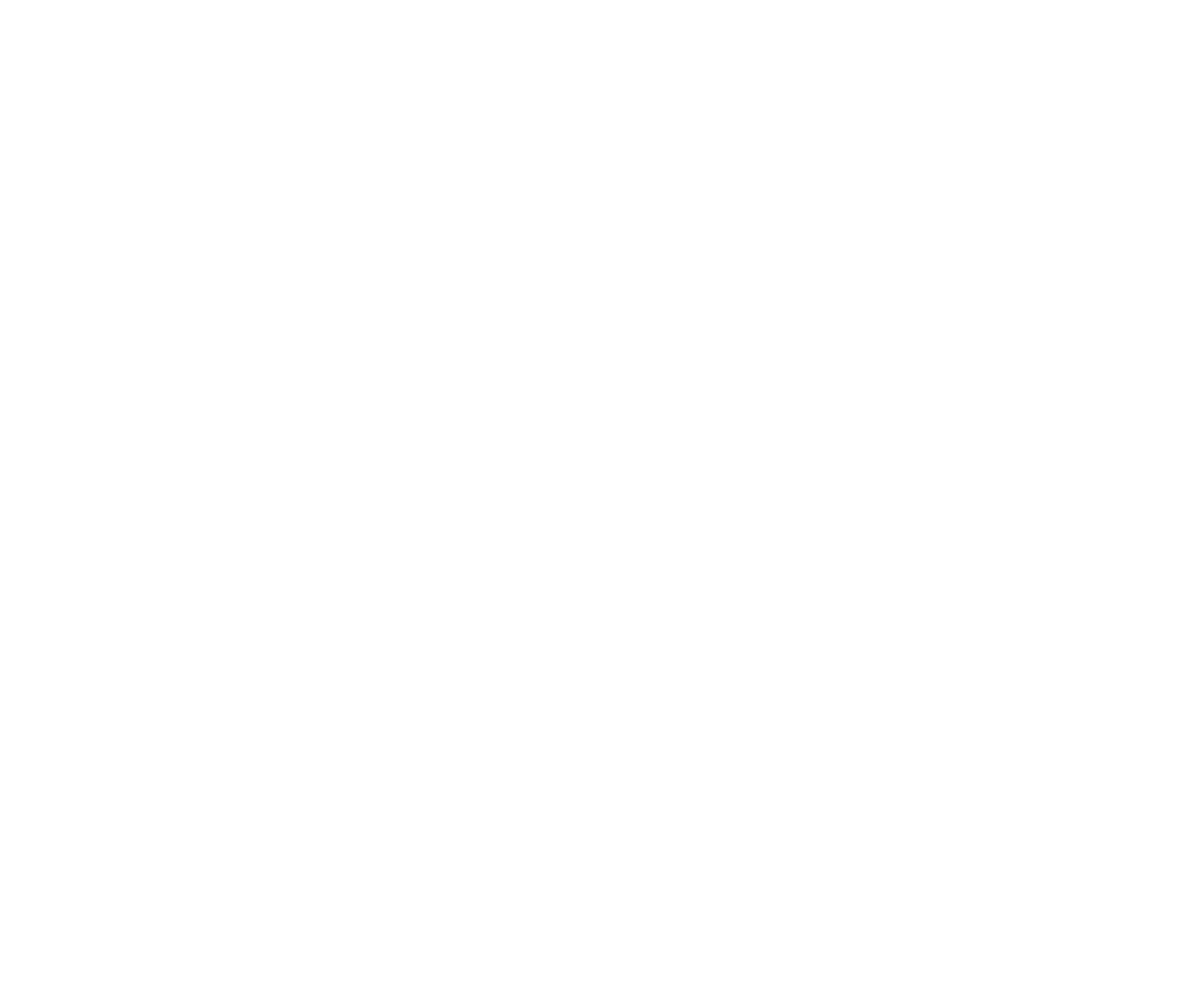
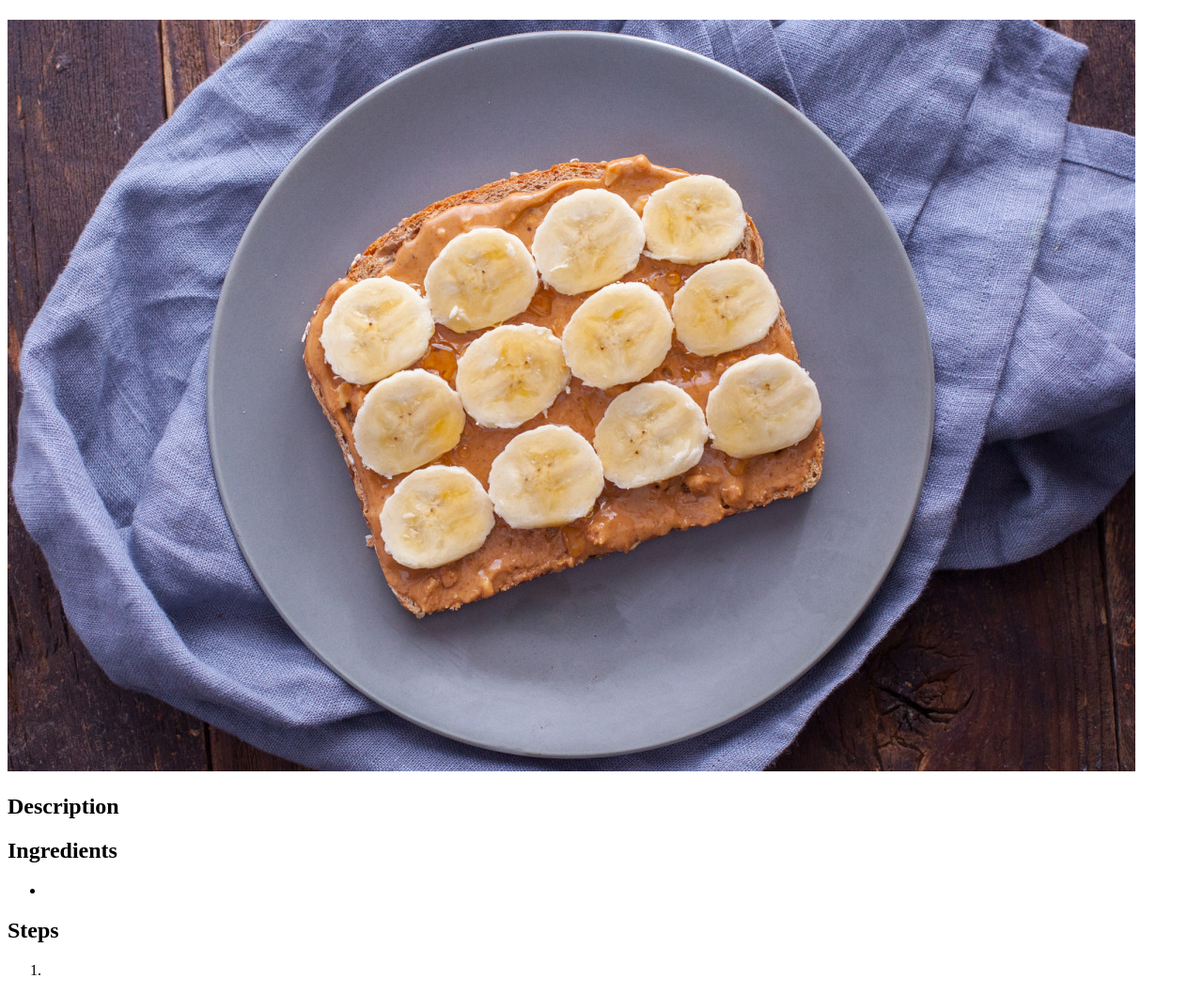
Before and after one commit to JoeyWeixel/odin-recipes, a plain HTML site: page recipes/peanut-butter-banana-toast.html in a window 1280 px wide. Shown: the whole page at 94% size. Before the commit the page ends 800 px from the top, so only its background shows below. Drawn offline with Linux system fonts and the light colour scheme.

Commit message:
Add recipe boilerplate to remaining files

```diff
--- a/recipes/peanut-butter-banana-toast.html
+++ b/recipes/peanut-butter-banana-toast.html
@@ -5,6 +5,18 @@
     <title>Peanut Butter Banana Toast Recipe</title>
 </head>
 <body>
+    <h1></h1>
+    <img src="../imgs/peanut-butter-banana-toast.jpeg" alt="Toast with peanut butter and banana slices on top">
+    <h2>Description</h2>
+    <p></p>
+    <h2>Ingredients</h2>
+    <ul>
+        <li></li>
+    </ul>
+    <h2>Steps</h2>
+    <ol>
+        <li></li>
+    </ol>
 
 </body>
 </html>
```
Also changed, not shown: recipes/fried-chicken.html (+12 -0 lines), recipes/pizza.html (+12 -0 lines).
